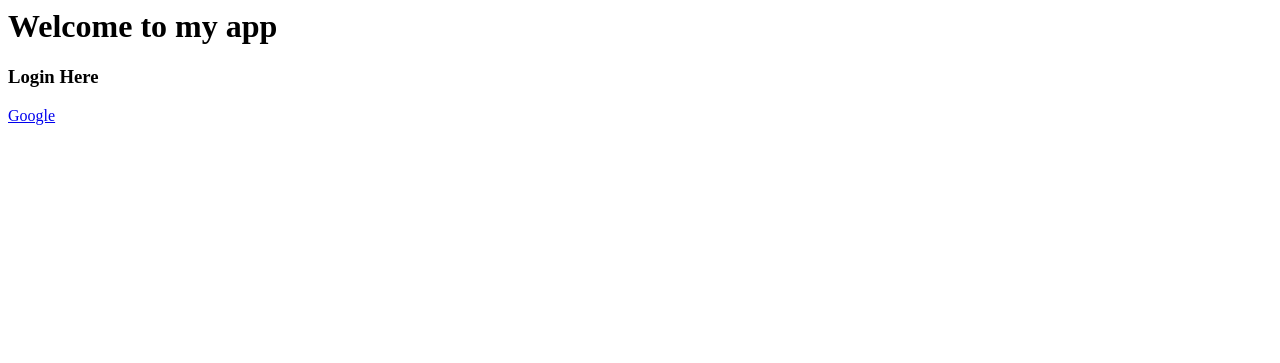
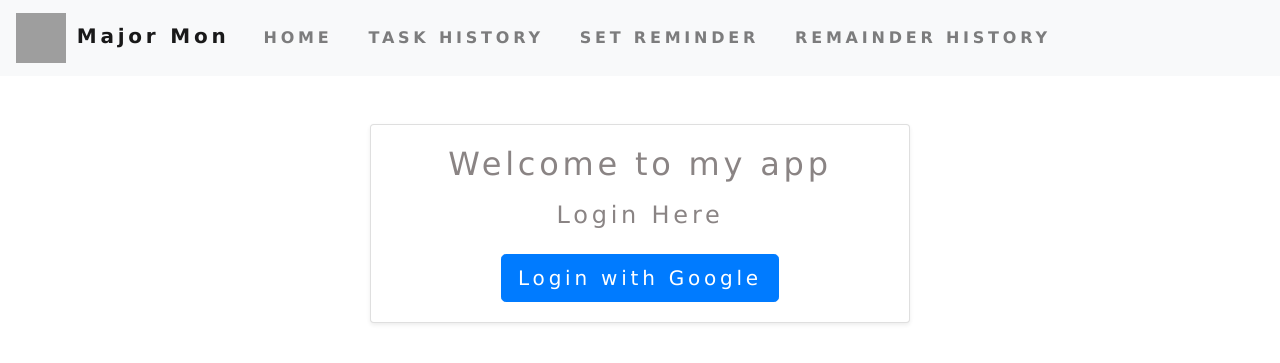
Before and after one commit to sumit-subedi/django-htmx, a Django app: page /accounts/login in a window 1280 px wide. Shown: the top 363 px of the page. Run offline with Django 3.2, Linux system fonts and the light colour scheme; some libraries are stand-ins or nearby versions; grey boxes are pictures that could not be loaded.

Commit message:
Improved the Webpage design and functionality

```diff
--- a/templates/login.html
+++ b/templates/login.html
@@ -1,5 +1,74 @@
-<h1>Welcome to my app</h1>
+<!DOCTYPE html>
+<html lang="en">
+<head>
+    <meta charset="UTF-8">
+    <meta http-equiv="X-UA-Compatible" content="IE=edge">
+    <meta name="viewport" content="width=device-width, initial-scale=1.0">
+    <title>Welcome to my app</title>
+    <link rel="stylesheet" href="https://stackpath.bootstrapcdn.com/bootstrap/4.3.1/css/bootstrap.min.css" integrity="sha384-ggOyR0iXCbMQv3Xipma34MD+dH/1fQ784/j6cY/iJTQUOhcWr7x9JvoRxT2MZw1T" crossorigin="anonymous">
+    {% include 'partials/style.html' %} <!-- Include your custom styles -->
+</head>
+<body>
+    <nav class="navbar navbar-expand-lg navbar-light bg-light">
+        <a class="navbar-brand" href="" hx-get="/" hx-target="body">
+            <img src="https://res.cloudinary.com/dhspzhgjf/image/upload/t_media_lib_thumb/v1638806079/Major_Mon__2_-removebg-preview_hjjmpj.png" width="50" height="50" alt="Logo">
+            Major Mon
+        </a>
+        <button class="navbar-toggler" type="button" data-toggle="collapse" data-target="#navbarNav"
+                aria-controls="navbarNav" aria-expanded="false" aria-label="Toggle navigation">
+            <span class="navbar-toggler-icon"></span>
+        </button>
+        <div class="collapse navbar-collapse" id="navbarNav">
+            <ul class="navbar-nav mr-auto">
+                <li class="nav-item">
+                    <a class="nav-link" href="" hx-get="/" hx-target="body">Home</a>
+                </li>
+                <li class="nav-item">
+                    <a class="nav-link" href="{% url 'history' %}" hx-get="{% url 'history' %}" hx-target="#container1">Task History</a>
+                </li>
+                <li class="nav-item">
+                    <a class="nav-link" href="{% url 'remainder' %}" hx-get="{% url 'remainder' %}" hx-target="#container1">Set Reminder</a>
+                </li>
+                <li class="nav-item">
+                  <a class="nav-link" href="" hx-get="{% url 'history' %}" hx-target="#container1" >Remainder History</a>            </li>
+            </ul>
 
-<h3>Login Here</h3>
+            <ul class="navbar-nav">
 
-<a href="/accounts/google/login?process=login">Google</a>
+                <!-- <li class="nav-item">
+                    <a class="nav-link" href="{% url 'logout' %}">Logout</a>
+                </li> -->
+            </ul>
+        </div>
+    </nav>
+
+    <div class="container mt-5">
+        <div class="row justify-content-center">
+            <div class="col-md-6">
+                <div class="card shadow-sm">
+                    <div class="card-body">
+                        <h2 class="card-title text-center mb-4">Welcome to my app</h2>
+                        <h4 class="card-subtitle text-center mb-4">Login Here</h4>
+                        <div class="text-center">
+                            <a href="/accounts/google/login?process=login" class="btn btn-primary btn-lg">Login with Google</a>
+                        </div>
+                    </div>
+                </div>
+            </div>
+        </div>
+    </div>
+
+    <script src="https://code.jquery.com/jquery-3.3.1.slim.min.js" integrity="sha384-q8i/X+965DzO0rT7abK41JStQIAqVgRVzpbzo5smXKp4YfRvH+8abtTE1Pi6jizo" crossorigin="anonymous"></script>
+    <script src="https://cdnjs.cloudflare.com/ajax/libs/popper.js/1.14.3/umd/popper.min.js" integrity="sha384-ZMP7rVo3mIykV+2+9J3UJ46jBk0WLaUAdn689aCwoqbBJiSnjAK/l8WvCWPIPm49" crossorigin="anonymous"></script>
+    <script src="https://stackpath.bootstrapcdn.com/bootstrap/4.1.3/js/bootstrap.min.js" integrity="sha384-ChfqqxuZUCnJSK3+MXmPNIyE6ZbWh2IMqE241rYiqJxyMiZ6OW/JmZQ5stwEULTy" crossorigin="anonymous"></script>
+
+    <script src="https://unpkg.com/htmx.org@1.5.0" integrity="sha384-oGA+prIp5Vchu6we2YkI51UtVzN9Jpx2Z7PnR1I78PnZlN8LkrCT4lqqqmDkyrvI" crossorigin="anonymous"></script>
+    <script src="https://unpkg.com/hyperscript.org@0.8.2"></script>
+
+    <script>
+        document.body.addEventListener('htmx:configRequest', (event) => {
+            event.detail.headers['X-CSRFToken'] = '{{ csrf_token }}';
+        });
+    </script>
+</body>
+</html>
--- a/templates/partials/style.html
+++ b/templates/partials/style.html
@@ -1,99 +1,112 @@
 <style>
-    .row{
-        font-family:Verdana, Geneva, Tahoma, sans-serif;
-        font-size:130%;
+    /* General styles */
+body {
+  font-family: Verdana, Geneva, Tahoma, sans-serif;
+  font-size: 16px; /* Adjust base font size */
   color: rgb(138, 132, 132);
   letter-spacing: 1mm;
-    text-align:justify;
+  text-align: justify;
   font-weight: 600;
 }
-    .first{
-        padding-right:20px;
+
+/* Container for rows */
+.row {
+  font-family: Verdana, Geneva, Tahoma, sans-serif;
+  font-size: 1.3em; /* Use em for font sizing */
+  color: rgb(138, 132, 132);
+  letter-spacing: 1mm;
+  text-align: justify;
+  font-weight: 600;
+}
+
+/* Styling for the first column in a row */
+.first {
+  padding-right: 20px;
   border-right: 2px solid #ccc;
 }
-    .tasks{
+
+/* Scrollable tasks container */
+.tasks {
   max-height: 50vh;
-        overflow-y: scroll;
+  overflow-y: auto; /* Use auto for scrollable overflow */
 }
-    .rdiv-float{
+
+/* Right-floated element */
+.rdiv-float {
   float: right;
 }
+
+/* Responsive styles for smaller screens */
 @media only screen and (max-width: 768px) {
-        .row{
+  .row {
+    font-size: 1.1em; /* Adjust font size for smaller screens */
+    letter-spacing: normal;
+    list-style: circle;
+    margin-left: 0;
+  }
 
-            font-size: 130%;
-            letter-spacing: normal;
-            list-style:circle;
-            margin-left: 0px;
-
-        }
-        .rdiv-float{
+  .rdiv-float {
     float: none;
   }
-         .row div{
-            /* margin:20px 0 !important; */
-            padding: 5px !important;
-            border: none ;
+
+  .row div {
+    padding: 5px;
+    border: none;
   }
-        .time{
-            float: none !important;
+
+  .time {
+    float: none;
     text-align: center;
     padding-bottom: 3px;
-            margin:0 !important;
+    margin: 0;
   }
-        .first{
-            border-bottom: 5px solid #ccc !important;
+
+  .first {
+    border-bottom: 5px solid #ccc;
     margin-bottom: 20px;
   }
-
 }
 
-    body{font-family:Verdana, Geneva, Tahoma, sans-serif;
-        /* font-size:130%;  */
-    color: rgb(138, 132, 132);
-    letter-spacing: 1mm;
-    text-align:justify;
-    font-weight: 600;}
+/* Navigation styles */
 nav {
+  background: #e7e7e7;
+  padding: 20px 10%; /* Adjust padding for better spacing */
+}
 
-  background: #e7e7e7;
-  padding: 20px 10% !important;
-
-  /* box-shadow: 0px 5px 0px #dedede; */
-}
 nav ul {
   list-style: none;
   text-align: center;
 }
+
 nav ul li {
   display: inline-block;
 }
-nav ul li a, .user {
+
+nav ul li a,
+.user {
   display: block;
-  padding: 15px;
+
   text-decoration: none;
   color: rgb(138, 132, 132);
   font-weight: 800;
   text-transform: uppercase;
   margin: 0 10px;
 }
+
 nav ul li a,
 nav ul li a:after,
 nav ul li a:before {
-  transition: all .5s;
+  transition: all 0.5s;
 }
-nav ul li a:hover{
+
+nav ul li a:hover {
   color: #555;
 }
-.user{
-  padding-top: 20px;
-}
 
-.user:hover{
+.user:hover {
   background-color: #666;
   color: #333;
 }
-
 
 nav.fill ul li a {
   position: relative;
--- a/todo/models.py
+++ b/todo/models.py
@@ -14,7 +14,7 @@ class Task(models.Model):
 class Remainder(models.Model):
     user = models.ForeignKey(User, on_delete=models.CASCADE)
     added = models.DateTimeField(auto_now_add=False)
-    time = models.DateTimeField(auto_now_add=False)
+    time = models.DateTimeField(auto_now_add=False, null=True)
     set_time = models.DateTimeField(auto_now_add=False, null=True)
     text = models.TextField()
     mail = models.CharField(max_length=50, blank=True)
--- a/todo/urls.py
+++ b/todo/urls.py
@@ -7,12 +7,12 @@ urlpatterns = [
     path('accounts/login', CustomLoginView , name='login'),
     path('accounts/', include('allauth.urls')),
 
-    path('', index, name='home-page'),
-    path('history', history, name='history'),
+    path('', IndexView.as_view(), name='home-page'),
+    path('history', HistoryView.as_view(), name='history'),
     path('logout', logoutuser, name="logout"),
 
-    path('htmx/tasklist/<pk>/', dailyTasks, name='tasklist'),
-    path('htmx/historydetail/<pk>', historySearch, name='historydetail'),
+    path('htmx/tasklist/<pk>/', DailyTasksView.as_view(), name='tasklist'),
+    path('htmx/historydetail/<pk>', HistorySearchView.as_view(), name='historydetail'),
     path('htmx/historycompress/<pk>', historyCompress, name='historycompress'),
-    path('htmx/remainder', RemainderView, name='remainder'),
+    path('htmx/remainder', RemainderView.as_view(), name='remainder'),
 ]
--- a/todo/views.py
+++ b/todo/views.py
@@ -1,119 +1,135 @@
 import datetime
-from django.shortcuts import redirect, render
+from django.shortcuts import redirect, render, get_object_or_404
 from django.contrib.auth import authenticate, login, logout
-from .models import (Task, Remainder)
+from .models import Task, Remainder
 from django.db.models.functions import TruncMonth
 from django.db.models import Count
 from django.contrib import messages
 from django.utils import timezone
-from django.http import QueryDict
+from django.utils.decorators import method_decorator
 
-from allauth.account.views import LoginView
-# Create your views here.
-def index(request):
-    if request.user.is_anonymous:
-        user = authenticate(username = 'sumit', password = 'subedi')
-        login(request, user)
+from django.http import QueryDict, JsonResponse
+from django.views.decorators.http import require_POST, require_http_methods
+from django.contrib.auth.decorators import login_required
+from django.views import View
+from .forms import TaskForm, RemainderForm
+
+class IndexView(View):
+    def get(self, request):
+        if request.user.is_anonymous:
+            user = authenticate(username = 'sumit', password = 'subedi')
+            login(request, user)
+
+        tasks = Task.objects.filter(user=request.user, date=datetime.date.today()).order_by('-id')
+        context = {'tasks': tasks}
+        return render(request, 'home.html', context)
+
+class DailyTasksView(View):
+    @method_decorator(login_required)
+    def get(self, request):
+        tasks = Task.objects.filter(user=request.user, date=datetime.date.today()).order_by('-id')
+        return render(request, 'partials/tasklist.html', {'tasks': tasks})
+
+    @method_decorator(login_required)
+    @method_decorator(require_POST)
+    def post(self, request, pk=None):
+        form = TaskForm(request.POST)
+        if form.is_valid():
+            task = form.save(commit=False)
+            task.user = request.user
+            task.save()
+            messages.success(request, 'Task Added Successfully!')
+        else:
+            messages.error(request, 'Failed to add task.')
+        return redirect('daily_tasks', pk=pk)
+
+    @method_decorator(login_required)
+    @method_decorator(require_http_methods(['DELETE']))
+    def delete(self, request, pk):
+        task = get_object_or_404(Task, id=pk, user=request.user)
+        task.delete()
+        messages.warning(request, 'Successfully Deleted.')
+        return JsonResponse({'status': 'ok'})
+
+class HistoryView(View):
+    @method_decorator(login_required)
+    def get(self, request):
+        return render(request, 'history.html')
+
+    @method_decorator(login_required)
+    @method_decorator(require_POST)
+    def post(self, request):
+        date = request.POST.get('month')
+        if not date:
+            messages.error(request, 'Invalid date format.')
+            return redirect('history')
+
+        from_date = f'{date}-01'
+        year, month = date.split('-')
+        to_date = f"{int(year) + 1}-01-01" if month == '12' else f"{year}-{int(month) + 1:02d}-01"
+
+        dates = Task.objects.filter(user=request.user, date__gte=from_date, date__lt=to_date).annotate(
+            month=TruncMonth('date')
+        ).values('date').annotate(c=Count('id'))
+
+        context = {'dates': dates}
+        return render(request, 'partials/historydates.html', context)
+
+class HistorySearchView(View):
+    @method_decorator(login_required)
+    def get(self, request, pk):
+        tasks = Task.objects.filter(user=request.user, date=pk)
+        context = {'date': pk, 'tasks': tasks}
+        return render(request, 'partials/historydetail.html', context)
+
+@method_decorator(login_required, name='dispatch')
+class RemainderView(View):
+
+    def get(self, request):
+        remainders = Remainder.objects.filter(user=request.user, sent=False)
+        form = RemainderForm(initial={'mail': request.user.email})
+        return render(request, 'remainder.html', {'remainders': remainders, 'form': form})
+
+    def post(self, request):
+        form = RemainderForm(request.POST)
+        print(form.data)
+        if form.is_valid():
+            remainder = form.save(commit=False)
+            remainder.user = request.user
+            remainder.save()
+            messages.success(request, 'Reminder Added Successfully!')
+        else:
+            print(form.errors)
+            messages.error(request, 'Failed to add reminder.')
+        return redirect('remainder')
+
+    def delete(self, request):
+        body = QueryDict(request.body)
+        id = body.get('id')
+        remainder = get_object_or_404(Remainder, id=id, user=request.user)
+        remainder.delete()
+        messages.success(request, "Task successfully deleted.")
+
+        remainders = Remainder.objects.filter(user = request.user, sent = False)
+        form = RemainderForm(initial={'mail': request.user.email})
+        return render(request, 'remainder.html', {'remainders': remainders, 'form': form})
+
+def historyCompress(request, pk):
+    dates = Task.objects.filter(user=request.user, date=pk).values('date').annotate(c=Count('id'))
+
+    if dates:
+        date = dates[0]
     else:
-        user = request.user
-    tasks = Task.objects.filter(user = user, date = datetime.date.today()).order_by('-id')
+        date = None
 
     context = {
-        'tasks' : tasks
+        'date': date
     }
-    return render(request, 'home.html', context)
-
-def dailyTasks(request, pk):
-
-    if request.user.is_anonymous:
-        user = authenticate(username = 'sumit', password = 'subedi')
-    else:
-        user = request.user
-
-    if request.method == 'POST':
-
-        date = request.POST['date']
-        time = request.POST['time']
-        task = request.POST['task']
-        taskObj = Task(user = user, date = date, time = time, task = task)
-        taskObj.save()
-
-        messages.success(request, 'Task Added Successfully!')
-
-    if request.method == 'DELETE':
-        Task.objects.get(id = pk).delete()
-        messages.warning(request, "Successfully Deleted.")
-
-    tasks = Task.objects.filter(user = user, date = datetime.date.today()).order_by('-id')
-
-    return render(request, 'partials/tasklist.html', {'tasks':tasks})
-
-def history(request):
-    if request.method == 'POST':
-        date = request.POST['month']
-
-        fromdate = date+'-1'
-        year, month = date.split('-')
-        todate = year + "-" + str(int(month)+1) +"-1"
-
-        dates = Task.objects.filter(user = request.user, date__gt = fromdate, date__lt = todate).annotate(month=TruncMonth('date')).values('date').annotate(c=Count('id'))
-        context = {
-            'dates':dates
-        }
-        return render(request, 'partials/historydates.html', context)
-
-    return render(request, 'history.html')
-
-def historySearch(request, pk):
-
-    tasks = Task.objects.filter(user = request.user, date = pk)
-
-    context = {
-        'date': pk,
-        'tasks' : tasks
-    }
-
-    return render (request, 'partials/historydetail.html', context)
-
-def historyCompress(request, pk):
-    date = Task.objects.filter(user = request.user,date = pk).annotate(month=TruncMonth('date')).values('date').annotate(c=Count('id'))
-    context = {
-        'date':date[0]
-        }
-    return render (request, 'partials/datelist.html', context)
-
-def CustomLoginView(request):
-    return render(request, 'login.html')
-
-def RemainderView(request):
-
-    if request.method == 'POST':
-        date = request.POST['date']
-        time = request.POST['time']
-        mail = request.POST['email']
-        re_date = request.POST['re_date']
-        re_time = request.POST['re_time']
-        text = request.POST['text']
-
-        dateobj = timezone.make_aware(datetime.datetime.strptime(date+time, '%Y-%m-%d%H:%M:%S'))
-
-        diff = timezone.now() - dateobj
-
-        re_dateobj = timezone.make_aware(datetime.datetime.strptime(re_date+re_time, '%Y-%m-%d%H:%M'))
-
-        obj = Remainder(user = request.user, added = dateobj, set_time = re_dateobj, time = re_dateobj+diff, text = text, mail = mail)
-        obj.save()
-
-    if request.method == 'DELETE':
-        # print(str(request.body), request.body)
-        id = QueryDict(request.body).get('id')
-        Remainder.objects.get(id = id).delete()
-
-
-    remainders = Remainder.objects.filter(user = request.user, sent = False)
-    return render(request, 'remainder.html', {'remainders':remainders})
-
+    return render(request, 'partials/datelist.html', context)
 
 def logoutuser(request):
     logout(request)
     return redirect('login')
+
+def CustomLoginView(request):
+    return render(request, 'login.html')
```
Also changed, not shown: other parts of templates/partials/style.html (+5 -31 lines), templates/base.html (+23 -31 lines), templates/remainder.html (+47 -50 lines), todo/forms.py (added, +36 -0 lines), db.sqlite3, todo/migrations/0006_auto_20240618_0045.py (added). Lines whose indentation alone changed are shown as unchanged.
